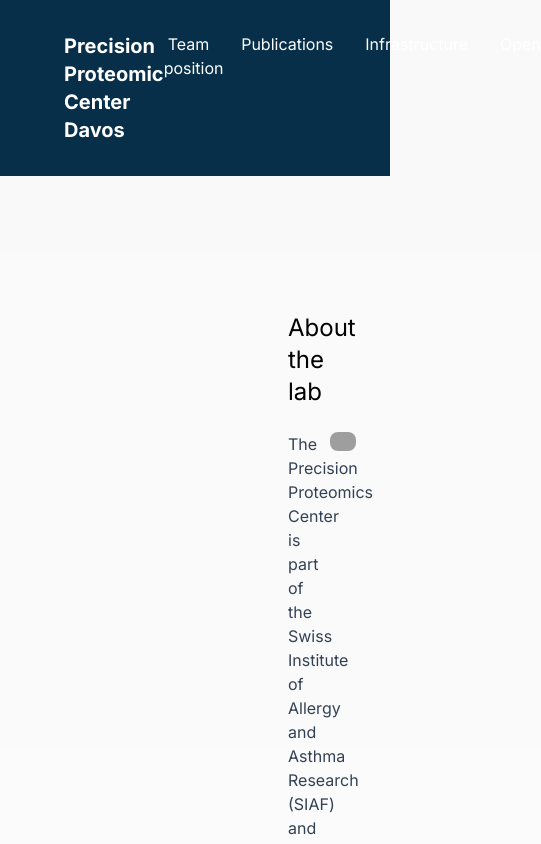
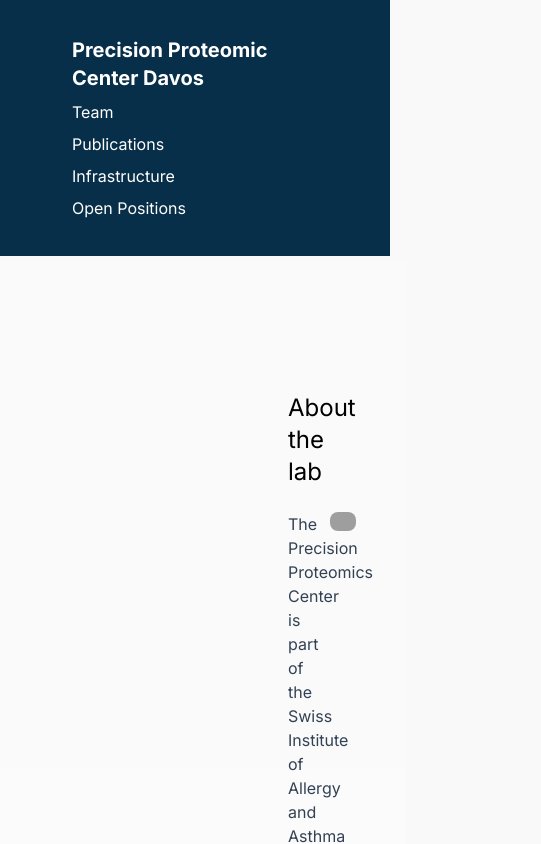
Before and after one commit to Proteomics-Center-SIAF-UZH/ppcdavos, a Next.js app: page / in a window 390 px wide. Shown: the top 844 px of the page, 541 px wide, since content can reach past the window. Built offline with nearby package versions, Linux system fonts and the light colour scheme; grey boxes are pictures that could not be loaded.

Commit message:
feat: make header mobile compatible

```diff
--- a/src/app/components/navigation/Navigation.tsx
+++ b/src/app/components/navigation/Navigation.tsx
@@ -3,7 +3,7 @@
 const LinkItem = ({ name, href }: { name: string; href: string }) => (
   <Link
     href={href}
-    className="hover:bg-sky-50 hover:rounded-md hover:text-sky-950 p-1 transition-all"
+    className="hover:bg-sky-50 hover:rounded-md hover:text-sky-950 transition-all px-2 my-1"
   >
     {name}
   </Link>
@@ -11,17 +11,20 @@
 
 const Navigation = () => {
   return (
-    <div className="flex justify-between px-16 py-8 bg-sky-950 text-white">
-      <Link href="/">
-        <h1 className="text-xl font-bold">Precision Proteomic Center Davos</h1>
-      </Link>
-      <div className="space-x-6">
+    <div className="flex flex-col sm:flex-row sm:flex-nowrap justify-between px-16 py-8 bg-sky-950 text-white">
+      <div>
+        <Link href="/">
+          <h1 className="text-xl font-bold px-2 my-1">Precision Proteomic Center Davos</h1>
+        </Link>
+      </div>
+      <div className="flex flex-col sm:flex-row sm:flex-nowrap">
         <LinkItem href="/team" name="Team" />
         <LinkItem href="/publications" name="Publications" />
         <LinkItem href="/infrastructure" name="Infrastructure" />
-        <LinkItem href="/openPositions" name="Open position" />
+        <LinkItem href="/openPositions" name="Open Positions" />
       </div>
     </div>
+
   );
 };
 
```
Also changed, not shown: 1 other file (tests, documents, lock files or other folders).
